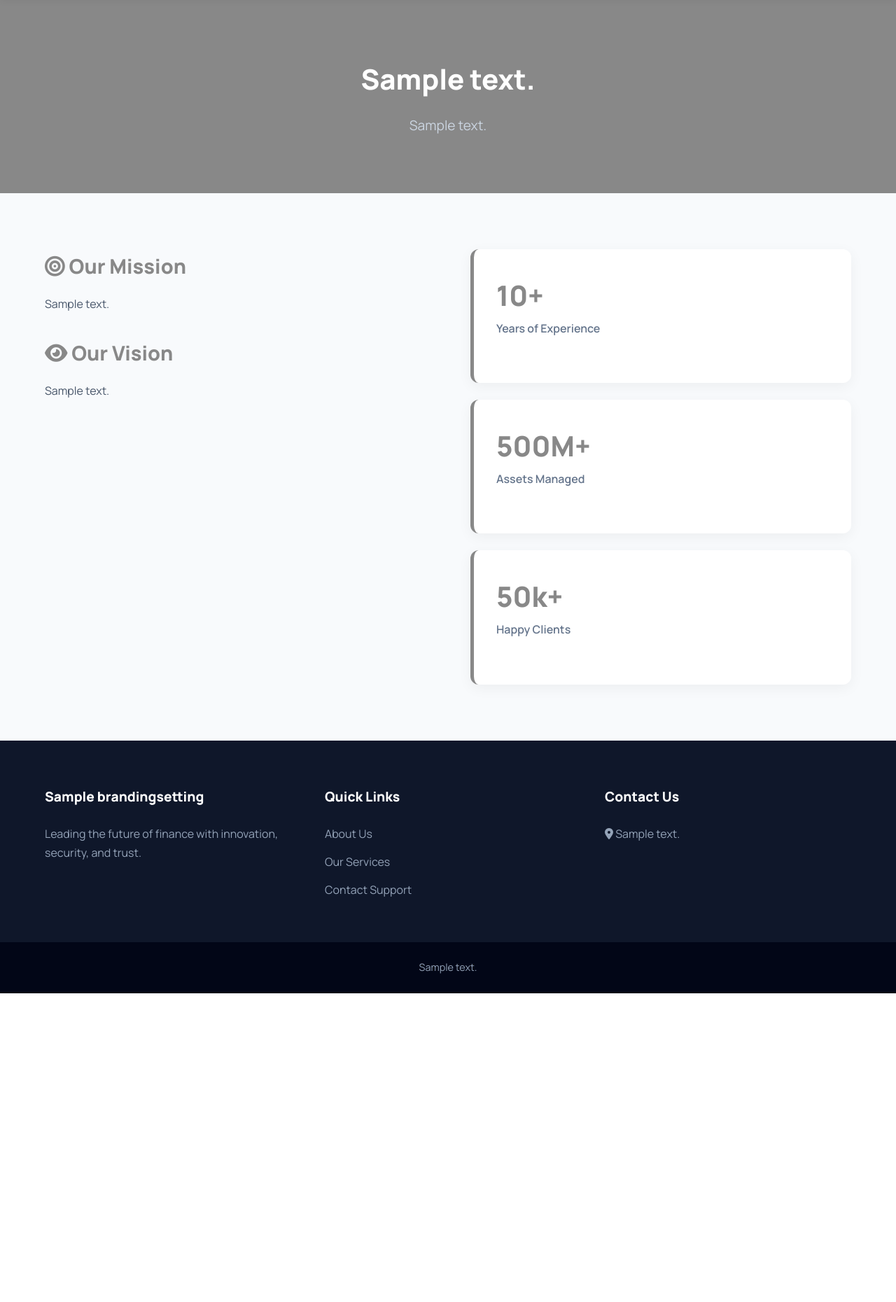
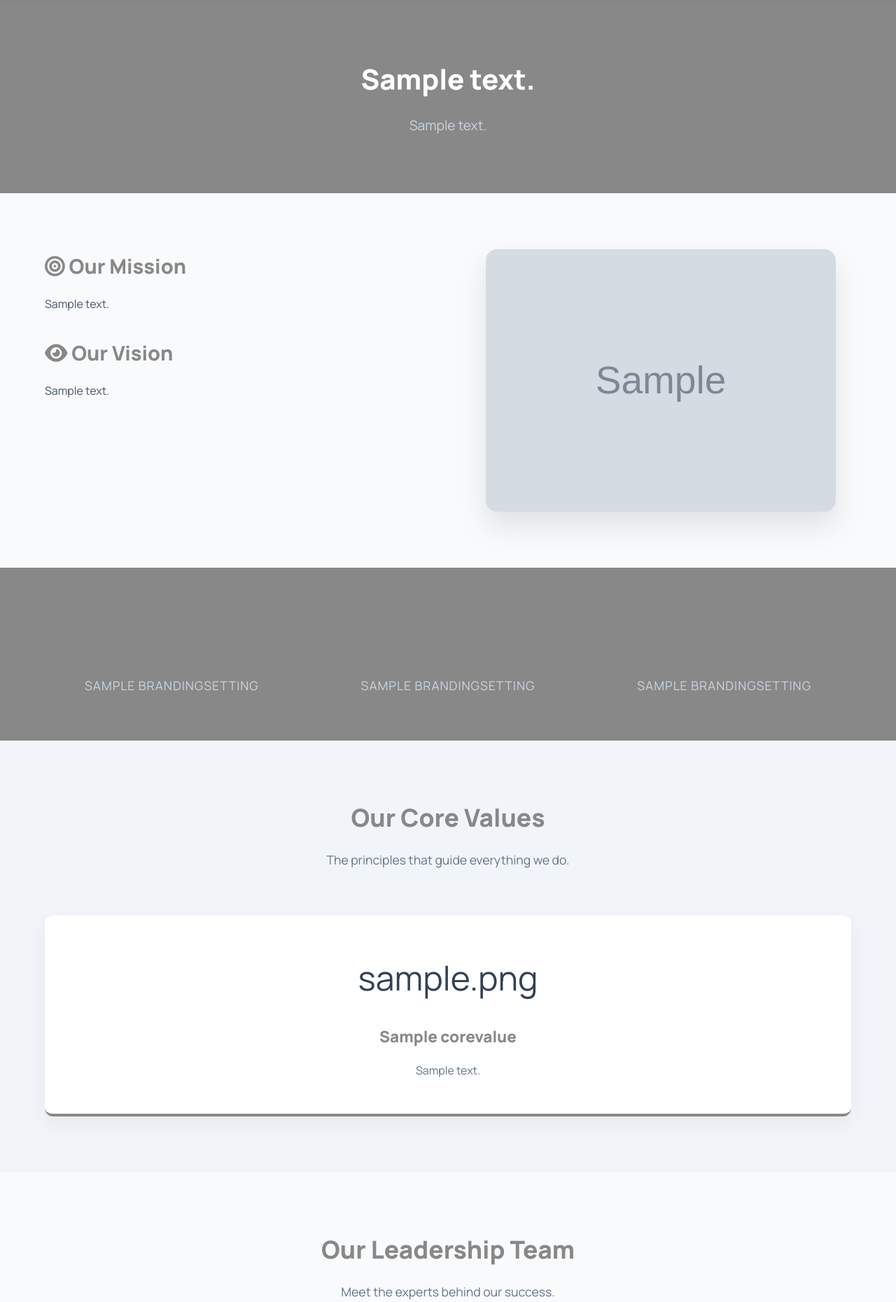
Before and after one commit to kocha-design/Finance-Website-Repository, a Django app: page /about/ in a window 1280 px wide. Shown: the part 130-1990 px from the top of the page at 70% size. Before the commit the page ends 1549 px from the top, so only its background shows below. Run offline with Django 5.2, Linux system fonts and the light colour scheme; tables that the repository leaves empty hold one stand-in row (values such as "Sample post"); grey boxes marked "Sample" are stand-in pictures.

Commit message:
Upgraded About page with dynamic Core Values, Team, Testimonials and Stats

```diff
--- a/core/models.py
+++ b/core/models.py
@@ -3,23 +3,32 @@ from django.db import models
 class BrandingSettings(models.Model):
     company_name = models.CharField(max_length=200, default="Obrigado Finance")
     logo = models.ImageField(upload_to='logos/', blank=True, null=True)
-    primary_color = models.CharField(max_length=7, default="#0f172a") # Dark blue premium
-    secondary_color = models.CharField(max_length=7, default="#10b981") # Emerald green
-    accent_color = models.CharField(max_length=7, default="#f59e0b") # Gold/Yellow
+    primary_color = models.CharField(max_length=7, default="#0f172a")
+    secondary_color = models.CharField(max_length=7, default="#10b981")
+    accent_color = models.CharField(max_length=7, default="#f59e0b")
     footer_text = models.TextField(default="© 2026 Obrigado Finance. All rights reserved.")
 
-    # Home Page Controls
+    # Home Page
     hero_title = models.CharField(max_length=200, default="Welcome to Obrigado Finance")
     hero_subtitle = models.TextField(default="Your trusted partner for financial growth and stability.")
     hero_button_text = models.CharField(max_length=50, default="Get Started")
 
-    # About Page Controls
+    # About Page - Main Texts
     about_title = models.CharField(max_length=200, default="About Obrigado Finance")
     about_subtitle = models.TextField(default="Building financial bridges for a prosperous tomorrow.")
     about_mission = models.TextField(default="To empower individuals and businesses with innovative financial solutions...")
     about_vision = models.TextField(default="To be the global benchmark for financial excellence...")
 
-    # Contact Page Controls
+    # About Page - Media & Stats
+    about_image = models.ImageField(upload_to='about/', blank=True, null=True, help_text="Upload an image for the About page")
+    stat_1_value = models.CharField(max_length=50, default="10+")
+    stat_1_label = models.CharField(max_length=50, default="Years of Experience")
+    stat_2_value = models.CharField(max_length=50, default="500M+")
+    stat_2_label = models.CharField(max_length=50, default="Assets Managed")
+    stat_3_value = models.CharField(max_length=50, default="50k+")
+    stat_3_label = models.CharField(max_length=50, default="Happy Clients")
+
+    # Contact Page
     contact_address = models.TextField(default="123 Financial District Avenue\nGlobal City, GC 10001")
     contact_email = models.CharField(max_length=100, default="info@obrigadofinance.com")
     contact_phone = models.CharField(max_length=50, default="+1 (800) 123-4567")
@@ -37,3 +46,29 @@ class Service(models.Model):
 
     def __str__(self):
         return self.title
+
+class CoreValue(models.Model):
+    title = models.CharField(max_length=100)
+    description = models.TextField()
+    icon = models.CharField(max_length=50, default="🛡️", help_text="Use an emoji like 🛡️, 🤝, 🌟")
+
+    def __str__(self):
+        return self.title
+
+class TeamMember(models.Model):
+    name = models.CharField(max_length=100)
+    role = models.CharField(max_length=100)
+    photo = models.ImageField(upload_to='team/', blank=True, null=True)
+    bio = models.TextField(blank=True, null=True)
+
+    def __str__(self):
+        return self.name
+
+class Testimonial(models.Model):
+    client_name = models.CharField(max_length=100)
+    company = models.CharField(max_length=100, blank=True, null=True)
+    quote = models.TextField()
+    rating = models.IntegerField(default=5, help_text="Rating from 1 to 5")
+
+    def __str__(self):
+        return self.client_name
--- a/core/views.py
+++ b/core/views.py
@@ -1,11 +1,19 @@
 from django.shortcuts import render
-from .models import Service
+from .models import Service, CoreValue, TeamMember, Testimonial
 
 def home(request):
     return render(request, 'home.html')
 
 def about(request):
-    return render(request, 'about.html')
+    values = CoreValue.objects.all()
+    team = TeamMember.objects.all()
+    testimonials = Testimonial.objects.all()
+    context = {
+        'values': values,
+        'team': team,
+        'testimonials': testimonials,
+    }
+    return render(request, 'about.html', context)
 
 def services(request):
     services_list = Service.objects.all()
--- a/static/css/style.css
+++ b/static/css/style.css
@@ -86,3 +86,40 @@ footer { background-color: #0f172a; color: #94a3b8; padding-top: 4rem; margin-to
     nav { flex-wrap: wrap; justify-content: center; }
     .top-bar .container { flex-direction: column; align-items: center; gap: 5px; }
 }
+
+/* --- Extra Styles for About Page --- */
+.bg-light { background-color: #f1f5f9; }
+
+/* About Image */
+.about-image-container { display: flex; align-items: center; justify-content: center; }
+.about-img { width: 100%; max-width: 500px; border-radius: 16px; box-shadow: 0 20px 40px rgba(0,0,0,0.1); object-fit: cover; }
+.about-img-placeholder { width: 100%; max-width: 500px; height: 350px; background: #e2e8f0; border-radius: 16px; display: flex; align-items: center; justify-content: center; font-size: 5rem; color: #94a3b8; }
+
+/* Stats Section */
+.stats-section { background-color: var(--primary); padding: 4rem 0; color: white; }
+.stats-grid { display: grid; grid-template-columns: repeat(auto-fit, minmax(200px, 1fr)); gap: 2rem; text-align: center; }
+.stat-box h3 { font-size: 3rem; font-weight: 800; color: var(--accent); margin-bottom: 0.5rem; }
+.stat-box p { font-size: 1.1rem; color: #cbd5e1; text-transform: uppercase; letter-spacing: 1px; }
+
+/* Team Grid */
+.team-grid { display: grid; grid-template-columns: repeat(auto-fit, minmax(250px, 1fr)); gap: 2rem; }
+.team-card { background: white; padding: 2rem; border-radius: 12px; text-align: center; box-shadow: 0 10px 30px rgba(0,0,0,0.05); transition: transform 0.3s; }
+.team-card:hover { transform: translateY(-10px); }
+.team-photo { width: 150px; height: 150px; border-radius: 50%; object-fit: cover; margin-bottom: 1.5rem; border: 4px solid var(--secondary); }
+.team-photo-placeholder { width: 150px; height: 150px; border-radius: 50%; background: #e2e8f0; display: flex; align-items: center; justify-content: center; font-size: 3rem; color: #94a3b8; margin: 0 auto 1.5rem auto; border: 4px solid var(--secondary); }
+.team-card h3 { color: var(--primary); font-size: 1.3rem; margin-bottom: 0.3rem; }
+.team-card .role { color: var(--secondary); font-weight: 700; margin-bottom: 1rem; font-size: 0.95rem; text-transform: uppercase; letter-spacing: 1px; }
+.team-card .bio { color: #64748b; font-size: 0.9rem; }
+
+/* Testimonials Grid */
+.testimonials-grid { display: grid; grid-template-columns: repeat(auto-fit, minmax(300px, 1fr)); gap: 2rem; }
+.testimonial-card { background: white; padding: 2.5rem; border-radius: 12px; box-shadow: 0 10px 30px rgba(0,0,0,0.05); position: relative; border-top: 5px solid var(--accent); }
+.testimonial-card .stars { color: var(--accent); margin-bottom: 1rem; font-size: 1.1rem; }
+.testimonial-card .quote { font-style: italic; color: #475569; margin-bottom: 1.5rem; font-size: 1.05rem; line-height: 1.6; }
+.testimonial-card h4 { color: var(--primary); font-weight: 700; }
+.testimonial-card .company { color: #94a3b8; font-size: 0.9rem; }
+
+/* Responsive */
+@media (max-width: 900px) {
+    .stat-box h3 { font-size: 2.2rem; }
+}
--- a/templates/about.html
+++ b/templates/about.html
@@ -1,5 +1,7 @@
 {% extends 'base.html' %}
 {% block content %}
+
+<!-- 1. Page Header -->
 <section class="page-header">
     <div class="container">
         <h1>{{ branding.about_title }}</h1>
@@ -7,6 +9,7 @@
     </div>
 </section>
 
+<!-- 2. Mission, Vision & Image -->
 <section class="content-section">
     <div class="container">
         <div class="about-grid fade-in">
@@ -16,21 +19,109 @@
                 <h2 style="margin-top: 2rem;"><i class="fas fa-eye"></i> Our Vision</h2>
                 <p>{{ branding.about_vision }}</p>
             </div>
-            <div class="stats-box">
-                <div class="stat-item">
-                    <h3>10+</h3>
-                    <p>Years of Experience</p>
-                </div>
-                <div class="stat-item">
-                    <h3>500M+</h3>
-                    <p>Assets Managed</p>
-                </div>
-                <div class="stat-item">
-                    <h3>50k+</h3>
-                    <p>Happy Clients</p>
-                </div>
+            <div class="about-image-container">
+                {% if branding.about_image %}
+                    <img src="{{ branding.about_image.url }}" alt="About Us" class="about-img">
+                {% else %}
+                    <!-- Placeholder if no image -->
+                    <div class="about-img-placeholder">
+                        <i class="fas fa-building"></i>
+                    </div>
+                {% endif %}
             </div>
         </div>
     </div>
 </section>
+
+<!-- 3. Statistics -->
+<section class="stats-section">
+    <div class="container">
+        <div class="stats-grid">
+            <div class="stat-box">
+                <h3>{{ branding.stat_1_value }}</h3>
+                <p>{{ branding.stat_1_label }}</p>
+            </div>
+            <div class="stat-box">
+                <h3>{{ branding.stat_2_value }}</h3>
+                <p>{{ branding.stat_2_label }}</p>
+            </div>
+            <div class="stat-box">
+                <h3>{{ branding.stat_3_value }}</h3>
+                <p>{{ branding.stat_3_label }}</p>
+            </div>
+        </div>
+    </div>
+</section>
+
+<!-- 4. Core Values -->
+<section class="content-section bg-light">
+    <div class="container">
+        <div class="section-title">
+            <h2>Our Core Values</h2>
+            <p>The principles that guide everything we do.</p>
+        </div>
+        <div class="features-grid">
+            {% for value in values %}
+            <div class="feature-card fade-in">
+                <div class="icon">{{ value.icon }}</div>
+                <h3>{{ value.title }}</h3>
+                <p>{{ value.description }}</p>
+            </div>
+            {% endfor %}
+        </div>
+    </div>
+</section>
+
+<!-- 5. Leadership Team -->
+<section class="content-section">
+    <div class="container">
+        <div class="section-title">
+            <h2>Our Leadership Team</h2>
+            <p>Meet the experts behind our success.</p>
+        </div>
+        <div class="team-grid">
+            {% for member in team %}
+            <div class="team-card fade-in">
+                {% if member.photo %}
+                    <img src="{{ member.photo.url }}" alt="{{ member.name }}" class="team-photo">
+                {% else %}
+                    <div class="team-photo-placeholder"><i class="fas fa-user"></i></div>
+                {% endif %}
+                <h3>{{ member.name }}</h3>
+                <p class="role">{{ member.role }}</p>
+                <p class="bio">{{ member.bio }}</p>
+            </div>
+            {% endfor %}
+        </div>
+    </div>
+</section>
+
+<!-- 6. Testimonials -->
+<section class="content-section bg-light">
+    <div class="container">
+        <div class="section-title">
+            <h2>What Our Clients Say</h2>
+            <p>Trusted by thousands of individuals and businesses.</p>
+        </div>
+        <div class="testimonials-grid">
+            {% for t in testimonials %}
+            <div class="testimonial-card fade-in">
+                <div class="stars">
+                    {% for i in "12345"|make_list %}
+                        {% if forloop.counter <= t.rating %}
+                            <i class="fas fa-star"></i>
+                        {% else %}
+                            <i class="far fa-star"></i>
+                        {% endif %}
+                    {% endfor %}
+                </div>
+                <p class="quote">"{{ t.quote }}"</p>
+                <h4>- {{ t.client_name }}</h4>
+                {% if t.company %}<p class="company">{{ t.company }}</p>{% endif %}
+            </div>
+            {% endfor %}
+        </div>
+    </div>
+</section>
+
 {% endblock %}
```
Also changed, not shown: core/admin.py (+17 -3 lines), core/migrations/0004_corevalue_teammember_testimonial_and_more.py (added).
